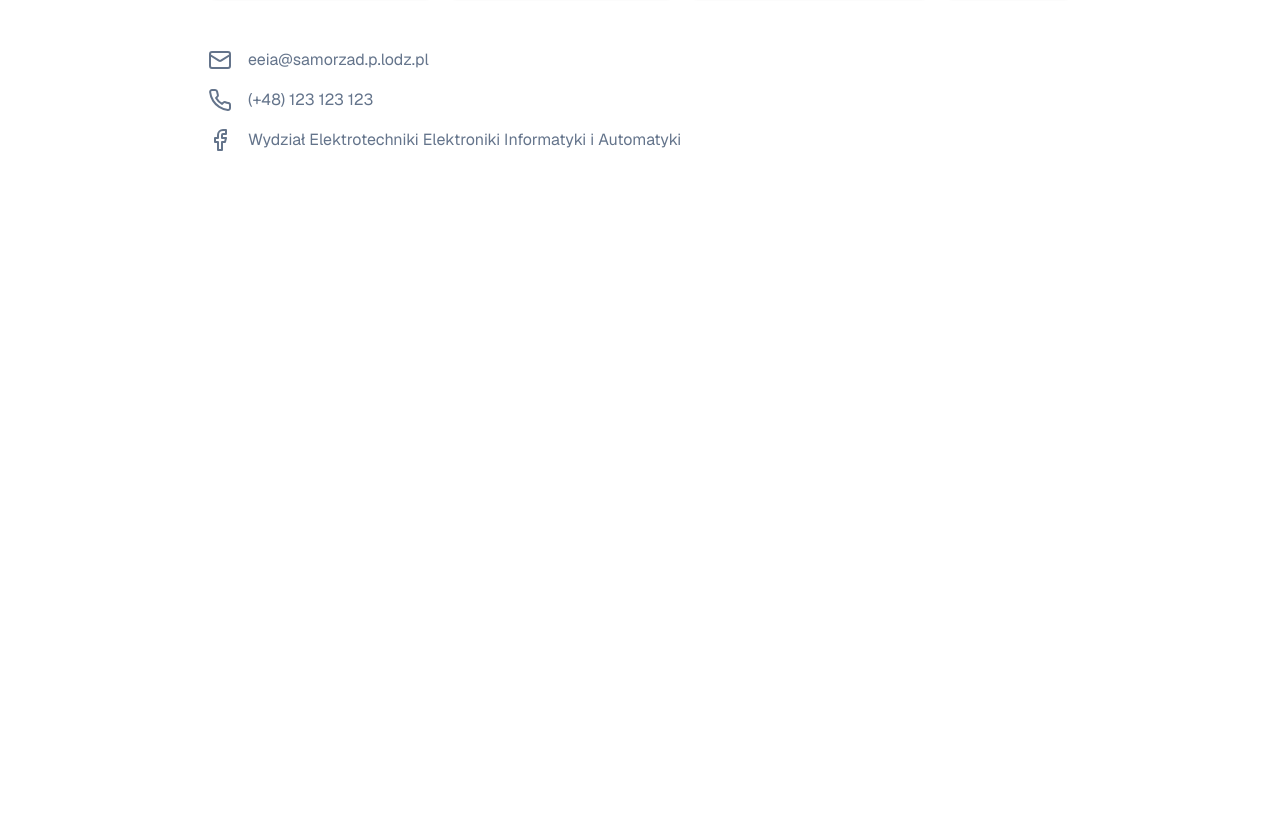
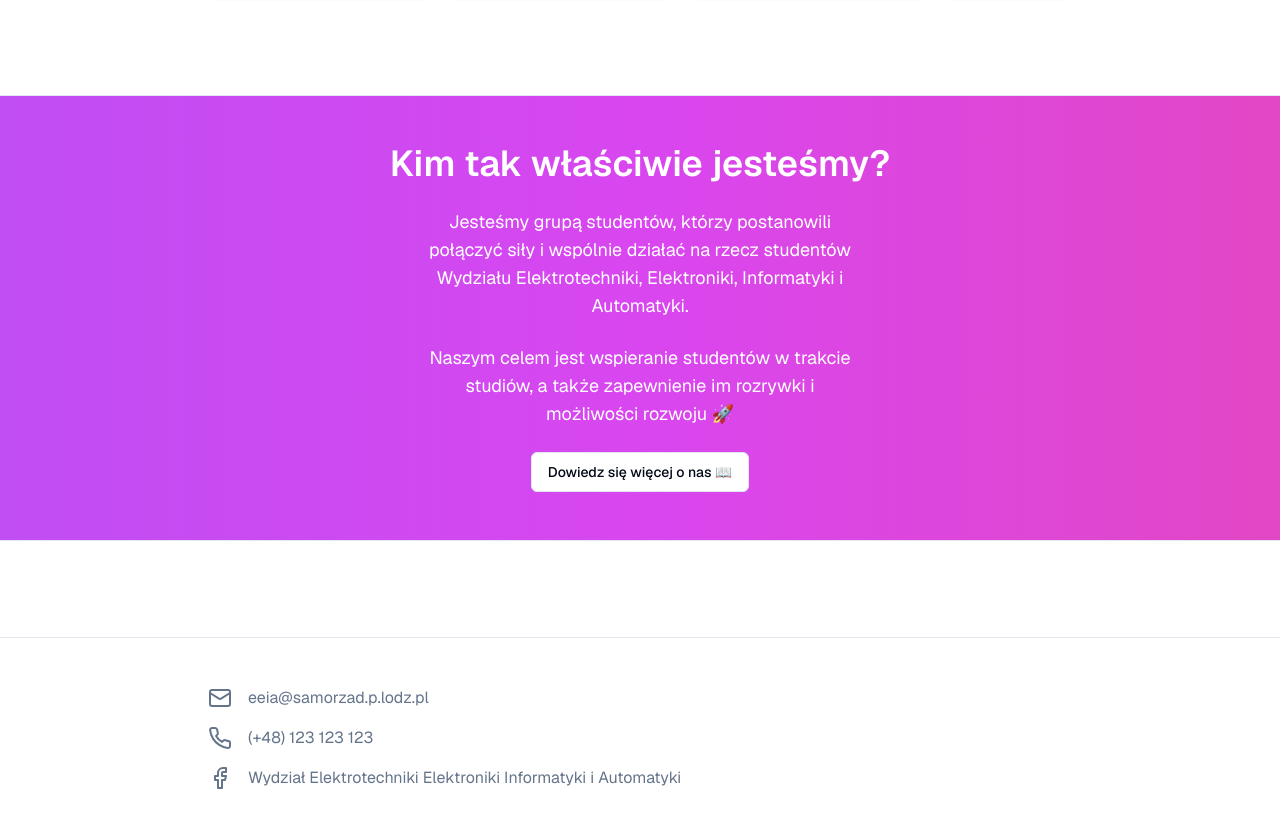
Before and after one commit to WRS-WEEIA-IT/WRS-Website, a Next.js app: page / in a window 1280 px wide. Shown: the part 876-1704 px from the top of the page. Before the commit the page ends 1076 px from the top, so only its background shows below. Built offline with nearby package versions, Linux system fonts and the light colour scheme.

Commit message:
Make AboutSection responsive

```diff
--- a/app/[sections]/AboutSection.tsx
+++ b/app/[sections]/AboutSection.tsx
@@ -7,13 +7,13 @@ const AboutSection = () => {
       id='about'
       className='py-12 flex flex-col bg-gradient-to-r from-purple-500 via-fuchsia-500 to-pink-500 bg-[size:200%] gap-6 my-24 border-y animate-background-pulse'
     >
-      <div className='flex flex-col items-center gap-6 px-52 text-background dark:text-foreground'>
+      <div className='flex flex-col items-center gap-6 site-container text-background dark:text-foreground text-center'>
         <p className='text-4xl font-semibold'>Kim tak właściwie jesteśmy?</p>
-        <p className='text-lg text-center w-1/2'>
+        <p className='text-lg text-center md:w-1/2'>
           Jesteśmy grupą studentów, którzy postanowili połączyć siły i wspólnie działać na rzecz studentów Wydziału Elektrotechniki,
           Elektroniki, Informatyki i Automatyki.
         </p>
-        <p className='text-lg text-center w-1/2'>
+        <p className='text-lg text-center md:w-1/2'>
           Naszym celem jest wspieranie studentów w trakcie studiów, a także zapewnienie im rozrywki i możliwości rozwoju 🚀
         </p>
         <Link href='/about-us'>
--- a/app/[sections]/NewsSection.tsx
+++ b/app/[sections]/NewsSection.tsx
@@ -4,7 +4,7 @@ import { Card } from '@/components/ui/card';
 import Link from 'next/link';
 import { Suspense } from 'react';
 
-const NewsSection = async () => {
+const NewsSection = () => {
   return (
     <section id='news' className='pt-12 flex flex-col gap-6 site-container'>
       <div>
@@ -16,7 +16,7 @@ const NewsSection = async () => {
           <NewsFeed />
         </Suspense>
         <Card className='items-center justify-center inline-flex card-hover'>
-          <Link href='/' className='whitespace-nowrap xl:rotate-90'>
+          <Link href='/' className='whitespace-nowrap xl:rotate-90 p-10 md:p-0'>
             Zobacz wszystko
           </Link>
         </Card>
--- a/app/globals.css
+++ b/app/globals.css
@@ -60,7 +60,7 @@
 
 @layer base {
   .site-container {
-    @apply px-14 md:px-20 lg:px-32 xl:px-52;
+    @apply px-8 md:px-20 lg:px-32 xl:px-52;
   }
 
   .card-hover {
--- a/app/page.tsx
+++ b/app/page.tsx
@@ -11,7 +11,7 @@ export default function Home() {
       <Suspense>
         <NewsSection />
       </Suspense>
-      {/* <AboutSection /> */}
+      <AboutSection />
       {/* <DutiesSection /> */}
     </main>
   );
```
